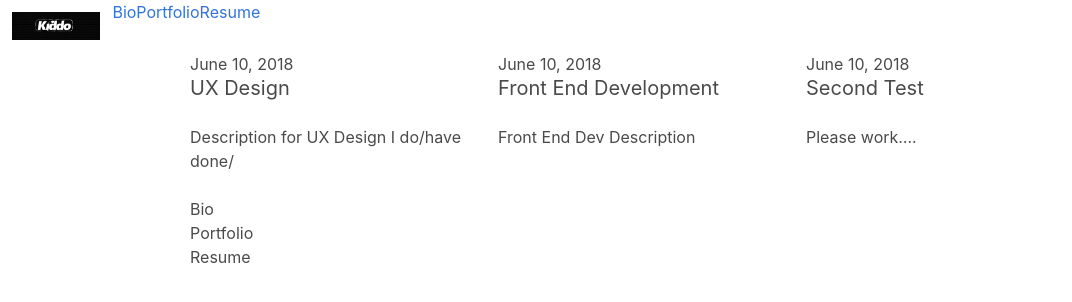
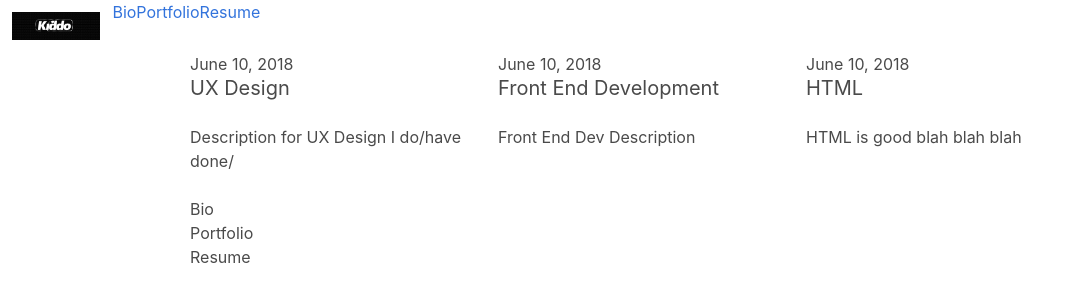
Before and after one commit to Gordon325/gsthree.com, a Jekyll site: the page built from index.html, in a window 1280 px wide. Shown: the top 302 px of the page, without its empty margins (0-1072 px from the left). Built offline with Jekyll 4.4.1, drawn with Linux system fonts in a browser that asks for light colours; nearby versions of some CDN libraries.

Commit message:
Updated Secon Test

```diff
--- a/_posts/2018-06-10-secon-test.markdown
+++ b/_posts/2018-06-10-secon-test.markdown
@@ -1,6 +1,6 @@
 ---
-title: Second Test
+title: HTML
 date: 2018-06-10 06:29:00 Z
 ---
 
-Please work....
+HTML is good blah blah blah
```
